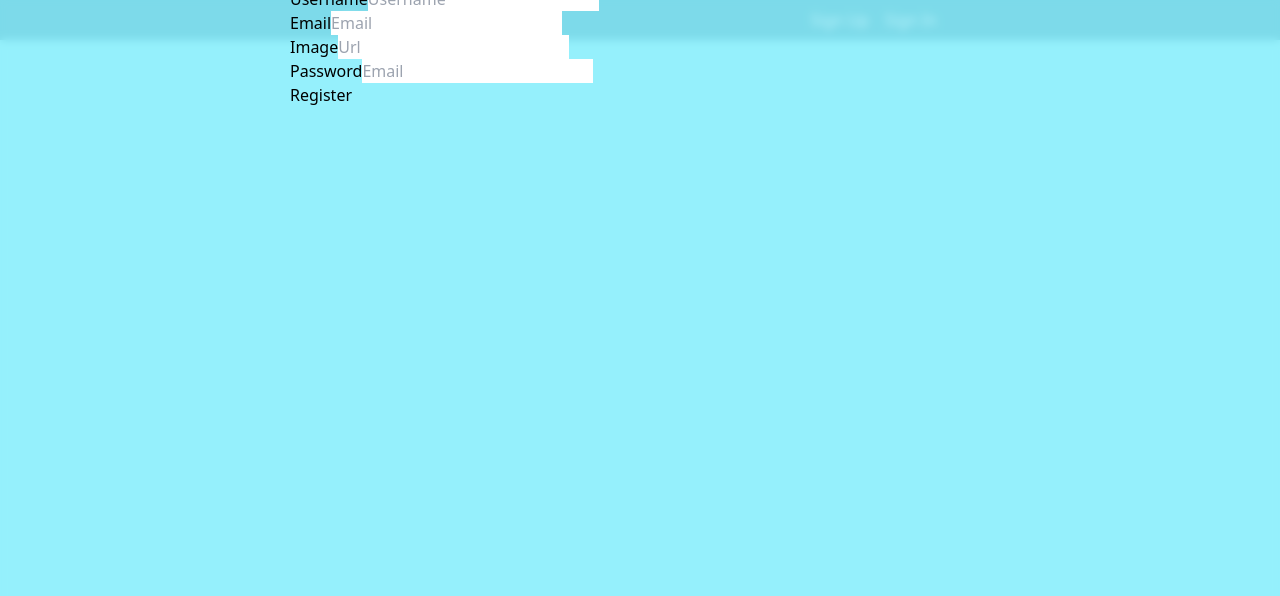
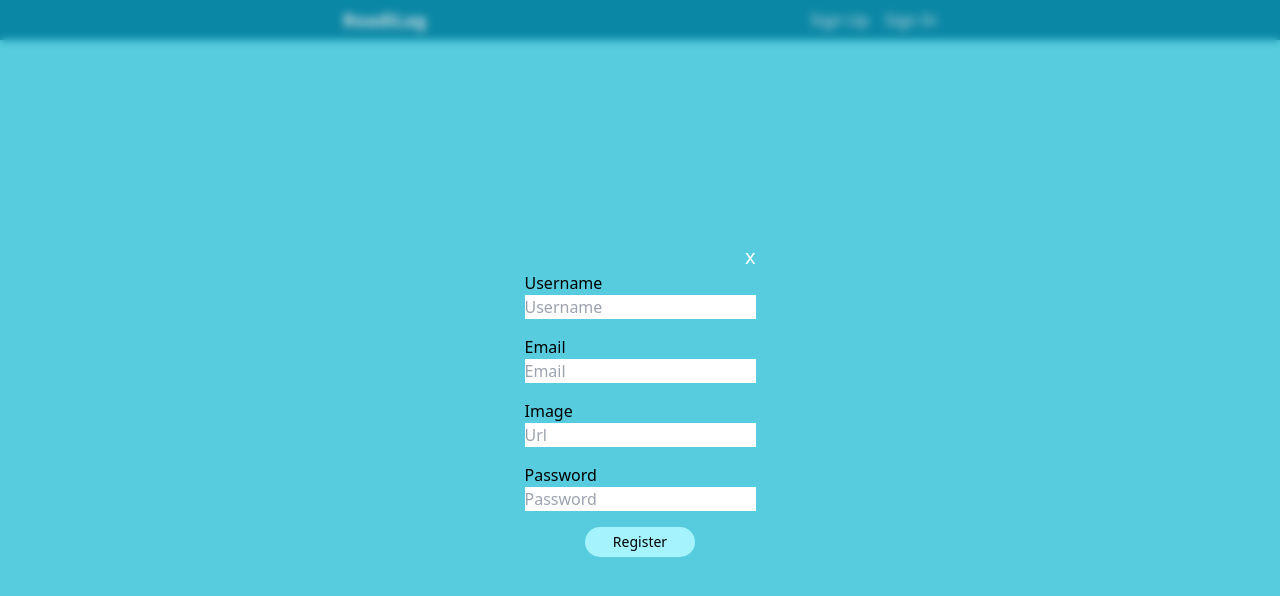
Before and after one commit to stonasss/RoadiLog, a React (Vite) app: page / in a window 1280 px wide. Both pictures are taken after a click on the button "Sign Up". Shown: the top 596 px of the page. Built offline with nearby package versions, Linux system fonts and the light colour scheme.

Commit message:
feat: user registration functional

```diff
--- a/src/components/LoginModal.tsx
+++ b/src/components/LoginModal.tsx
@@ -11,7 +11,7 @@ type LoginInfo = {
 export default function LoginModal({ LoginShown, onClose }: LoginInfo) {
     const [email, setEmail] = useState<string>('');
     const [password, setPassword] = useState<string>('');
-    const { setUserInfo } = useContext(UserContext);
+    const { setUserData } = useContext(UserContext);
     //const navigate = useNavigate();
 
     if (!LoginShown) return null;
@@ -21,7 +21,7 @@ export default function LoginModal({ LoginShown, onClose }: LoginInfo) {
         const body = { email, password };
         await axios.post(`${process.env.VITE_REACT_APP_API_BASE_URL}/login`, body)
             .then((res) => {
-                setUserInfo(res.data)
+                setUserData(res.data)
                 onClose();
                 setEmail('');
                 setPassword('');
@@ -33,14 +33,14 @@ export default function LoginModal({ LoginShown, onClose }: LoginInfo) {
     }
 
     return (
-        <div className="fixed inset-0 bg-cyan-200/75 bg-opacity-25 backdrop-blur-sm flex justify-center items-center">
+        <div className="fixed inset-0 bg-cyan-800 bg-opacity-20 backdrop-blur-sm flex justify-center items-center">
             <div className="flex flex-col">
-                <div className="close text-gray text-base flex justify-end hover:cursor-pointer" onClick={() => onClose()}>
+                <div className="close text-white text-xl flex justify-end hover:cursor-pointer" onClick={() => onClose()}>
                     x
                 </div>
 
-                <form onSubmit={userLogin} className="w-[700px] h-[850px]">
-                    <div>
+                <form onSubmit={userLogin} className="flex flex-col justify-center items-center">
+                    <div className="flex flex-col">
                         <label htmlFor='email'>Email</label>
                         <input
                             type="text"
@@ -51,12 +51,12 @@ export default function LoginModal({ LoginShown, onClose }: LoginInfo) {
                             required />
                     </div>
 
-                    <div>
+                    <div className="flex flex-col my-4">
                         <label htmlFor='password'>Password</label>
                         <input
                             type="text"
                             id="email"
-                            placeholder="Email"
+                            placeholder="Password"
                             value={email}
                             onChange={e => setEmail(e.target.value)}
                             required />
@@ -65,7 +65,8 @@ export default function LoginModal({ LoginShown, onClose }: LoginInfo) {
                     <div>
                         <button
                             type="submit"
-                        >Register</button>
+                            className="rounded-full bg-cyan-200 w-[110px] h-[30px] text-sm"
+                        >Login</button>
                     </div>
                 </form>
             </div>
--- a/src/components/RegisterModal.tsx
+++ b/src/components/RegisterModal.tsx
@@ -16,9 +16,9 @@ export default function RegisterModal({ RegisterShown, onClose }: RegisterInfo)
 
     function userRegister(e: any) {
         e.preventDefault();
-        const body = { name, email, image, password };
+        let body = { name, email, image, password };
 
-        axios.post(`${process.env.VITE_REACT_APP_API_BASE_URL}/register`, body)
+        axios.post(`http://localhost:4000/register`, body)
             .then(() => {
                 setName('');
                 setEmail('');
@@ -33,16 +33,16 @@ export default function RegisterModal({ RegisterShown, onClose }: RegisterInfo)
         }
 
     return (
-        <div className="fixed inset-0 bg-cyan-200/75 bg-opacity-25 backdrop-blur-sm overflow-y-auto h-full w-full flex justify-center items-center">
+        <div className="fixed inset-0 bg-cyan-800 bg-opacity-20 backdrop-blur-sm flex justify-center items-center">
 
             <div className="flex flex-col">
-                <div className="close text-gray text-base flex justify-end hover:cursor-pointer" onClick={() => onClose()}>
+                <div className="close text-white text-xl flex justify-end hover:cursor-pointer" onClick={() => onClose()}>
                     x
                 </div>
 
-                <form onSubmit={userRegister} className="w-[700px] h-[850px]">
+                <form onSubmit={userRegister} className="flex flex-col justify-center items-center">
 
-                    <div>
+                    <div className="flex flex-col">
                         <label htmlFor='name'>Username</label>
                         <input
                             type="text"
@@ -53,7 +53,7 @@ export default function RegisterModal({ RegisterShown, onClose }: RegisterInfo)
                             required />
                     </div>
 
-                    <div>
+                    <div className="flex flex-col my-4">
                         <label htmlFor='email'>Email</label>
                         <input
                             type="text"
@@ -64,31 +64,31 @@ export default function RegisterModal({ RegisterShown, onClose }: RegisterInfo)
                             required />
                     </div>
 
-                    <div>
+                    <div className="flex flex-col">
                         <label htmlFor='image'>Image</label>
                         <input
                             type="text"
                             id="image"
                             placeholder="Url"
                             value={image}
-                            onChange={e => setImage(e.target.value)}
-                            required />
+                            onChange={e => setImage(e.target.value)} />
                     </div>
 
-                    <div>
+                    <div className="flex flex-col my-4">
                         <label htmlFor='password'>Password</label>
                         <input
-                            type="text"
-                            id="email"
-                            placeholder="Email"
-                            value={email}
-                            onChange={e => setEmail(e.target.value)}
+                            type="password"
+                            id="password"
+                            placeholder="Password"
+                            value={password}
+                            onChange={e => setPassword(e.target.value)}
                             required />
                     </div>
 
                     <div>
                         <button
                             type="submit"
+                            className="rounded-full bg-cyan-200 w-[110px] h-[30px] text-sm"
                         >Register</button>
                     </div>
 
--- a/src/context/UserContext.tsx
+++ b/src/context/UserContext.tsx
@@ -5,10 +5,10 @@ const UserContext = createContext<any>({});
 export default UserContext;
 
 export function UserProvider({ children }: any) {
-    const [userInfo, setUserInfo] = useLocalStorage('userInfo', {});
+    const [userData, setUserData] = useLocalStorage('userData', {});
 
     return (
-        <UserContext.Provider value={{ userInfo, setUserInfo }}>
+        <UserContext.Provider value={{ userData, setUserData }}>
             {children}
         </UserContext.Provider>
     )
--- /dev/null
+++ b/src/hooks/useInfo.tsx
@@ -0,0 +1,7 @@
+import { useContext } from 'react';
+import UserContext from '../context/UserContext';
+
+export default function useInfo() {
+    const { userData: user } = useContext(UserContext)
+    return user.user;
+}
--- a/src/hooks/useLocalStorage.tsx
+++ b/src/hooks/useLocalStorage.tsx
@@ -14,8 +14,7 @@ export default function useLocalStorage(key: any, initialValue: any) {
 
     const setValue = (value: any) => {
         try {
-            const valueToStore =
-                value instanceof Function ? value(storedValue) : value;
+            const valueToStore = value instanceof Function ? value(storedValue) : value;
             setStoredValue(valueToStore);
             window.localStorage.setItem(key, JSON.stringify(valueToStore));
         } catch (error) {
--- /dev/null
+++ b/src/hooks/useToken.tsx
@@ -0,0 +1,7 @@
+import { useContext } from 'react';
+import UserContext from '../context/UserContext';
+
+export default function useToken() {
+    const { userData: user } = useContext(UserContext);
+    return user.token;
+}
```
